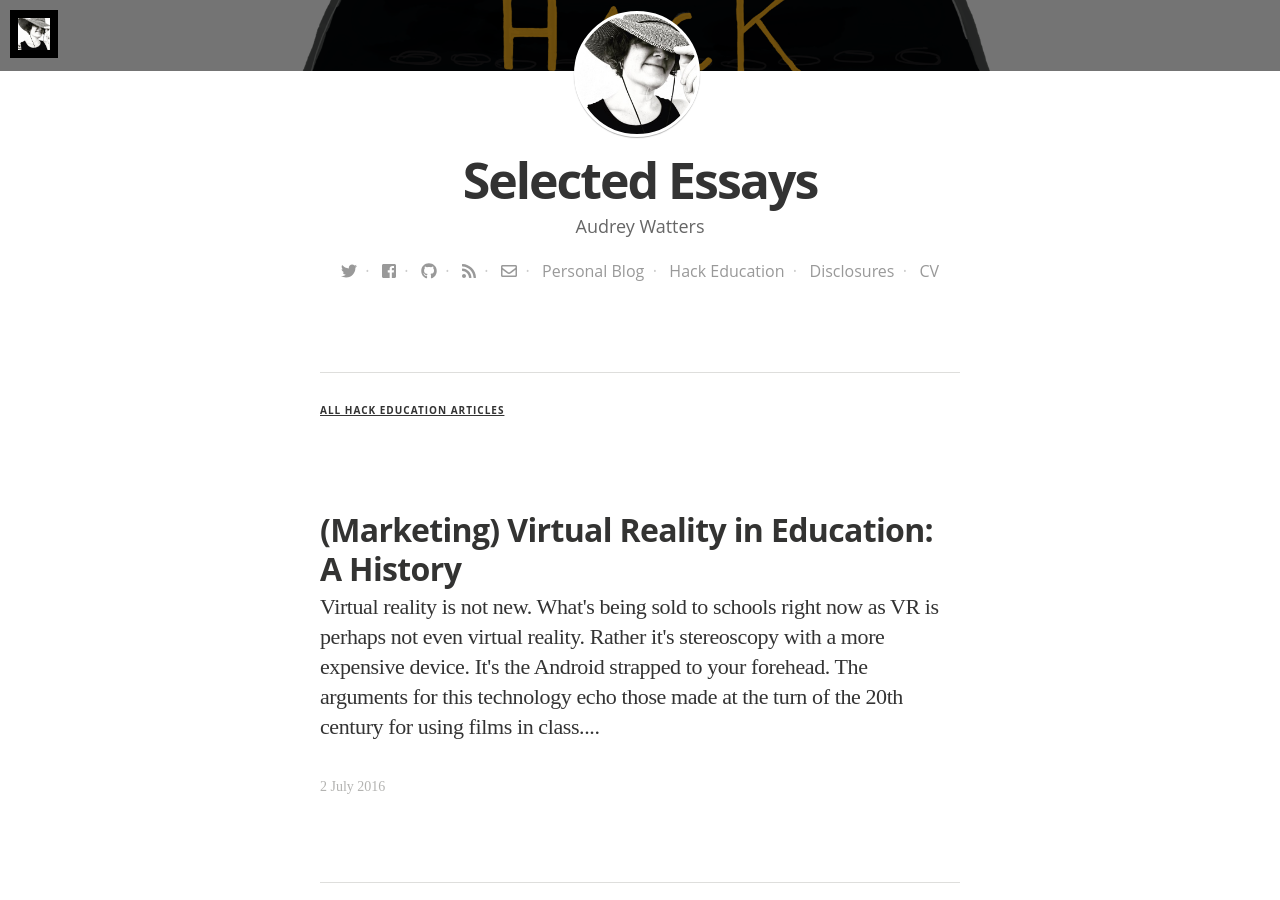
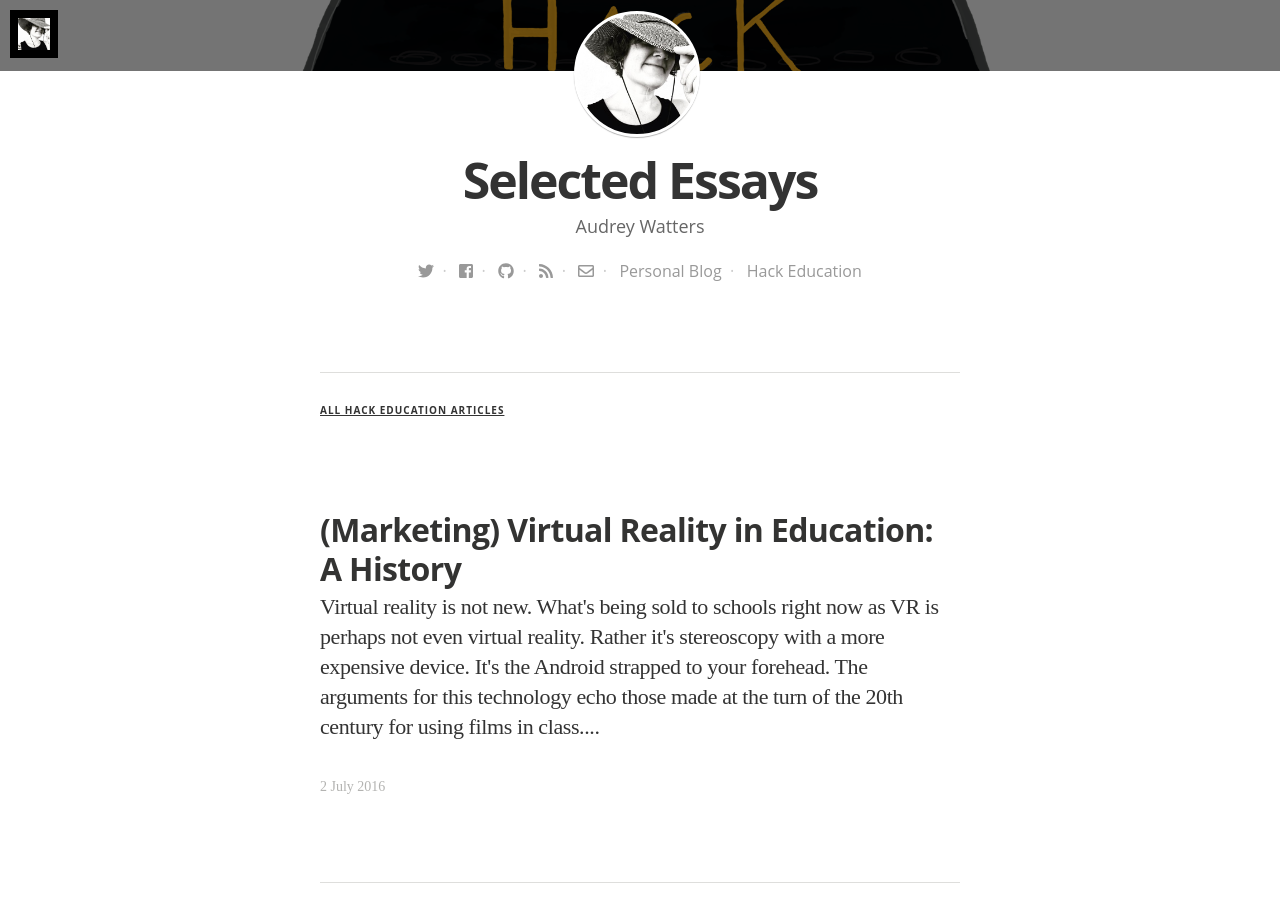
Before and after one commit to audreywatters/writing, a Jekyll site: the page built from index.html, in a window 1280 px wide and 900 px high, scrolled down 379 px. Built offline with Jekyll 4.4.1, drawn with Linux system fonts in a browser that asks for light colours; nearby versions of some CDN libraries; some web fonts are replaced; some of the changed text lies outside the part shown.

Commit message:
Update navigation and footer

```diff
--- a/_includes/footer.html
+++ b/_includes/footer.html
@@ -4,9 +4,8 @@
 
     <div class="inner">
          <section class="copyright"><i class="far fa-copyright"></i> 2010-2019 Audrey Watters</section>
-         <section class="navigation"><a href="http://hackeducation.com">Hack Education</a>&nbsp;&nbsp;·&nbsp;&nbsp;<a href="http://hackeducation.com/archives.html">Archives</a>&nbsp;&nbsp;·&nbsp;&nbsp;<a href="http://audreywatters.com">About Audrey</a></section>
-         <section class="navigation2"><a href="http://audreywatters.com/books/">Books</a>&nbsp;&nbsp;·&nbsp;&nbsp;<a href="http://writing.hackeducation.com">Writing</a>&nbsp;&nbsp;·&nbsp;&nbsp;<a href="http://speaking.hackeducation.com">Speaking</a>&nbsp;&nbsp;·&nbsp;&nbsp;<a href="http://research.hackeducation.com">Research</a>&nbsp;&nbsp;·&nbsp;&nbsp;<a href="http://news.hackeducation.com/">Newsletter</a></section>
-         <section class="support"><a href="http://hackeducation.com/support/">Support Hack Education</a></section>
+         <section class="navigation"><a href="http://hackeducation.com">Hack Education</a>&nbsp;&nbsp;·&nbsp;&nbsp;<a href="http://audreywatters.com">About Audrey</a></section>
+         <section class="navigation2"><a href="http://books.audreywatters.com/">Books</a>&nbsp;&nbsp;·&nbsp;&nbsp;<a href="http://writing.audreywatters.com">Writing</a>&nbsp;&nbsp;·&nbsp;&nbsp;<a href="http://speaking.audreywatters.com">Speaking</a>&nbsp;&nbsp;·&nbsp;&nbsp;<a href="http://research.hackeducation.com">Research</a>&nbsp;&nbsp;·&nbsp;&nbsp;<a href="http://news.hackeducation.com/">Newsletter</a></section>
     </div>
 </footer>
 
--- a/_layouts/default.html
+++ b/_layouts/default.html
@@ -33,10 +33,8 @@
 		    	<a class="icon-github" href="https://github.com/audreywatters"><i class="fab fa-github"></i></a>&nbsp;&nbsp;·&nbsp;&nbsp;
  		    	<a class="icon-rss" href="http://audreywatters.com/feed.xml"><i class="fas fa-rss"></i></a>&nbsp;&nbsp;·&nbsp;&nbsp;
 		      	<a class="icon-email" href="mailto:mail@audreywatters.com"><i class="far fa-envelope"></i></a>&nbsp;&nbsp;·&nbsp;&nbsp;
-		      <a href="/blog/">Personal Blog</a>&nbsp;&nbsp;·&nbsp;&nbsp;
-		      <a href="http://hackeducation.com">Hack Education</a>&nbsp;&nbsp;·&nbsp;&nbsp;
-		      <a href="/disclosures/">Disclosures</a>&nbsp;&nbsp;·&nbsp;&nbsp;
-		      <a href="/cv/">CV</a>
+		      <a href="http://audreywatters.com">Personal Blog</a>&nbsp;&nbsp;·&nbsp;&nbsp;
+		      <a href="http://hackeducation.com">Hack Education</a>
 		      <!--edit your nav here-->
 
 		    </div>
```
